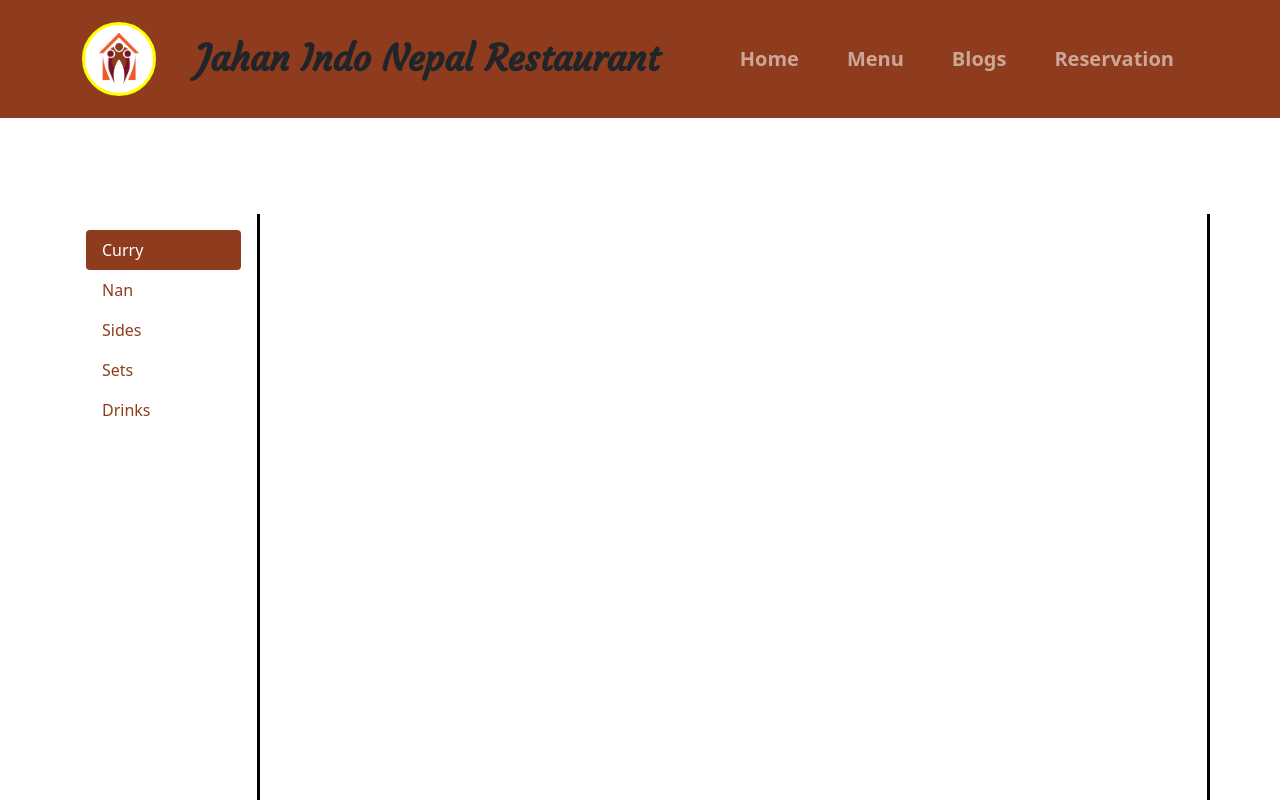
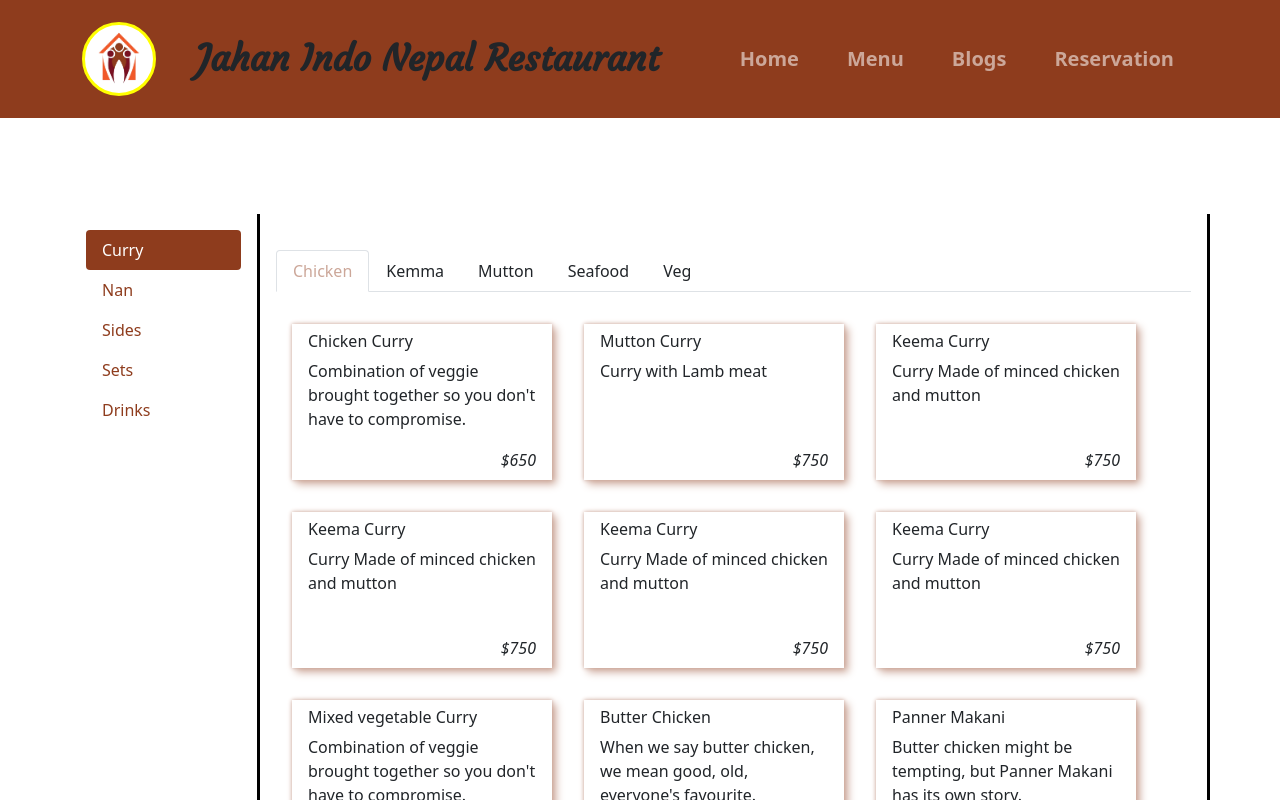
Before and after one commit to nibab-boo/jahan-react-express, a React (Create React App) app in the folder client/: page /menu in a window 1280 px wide. Both pictures are taken after a click on the tab "Curry". Shown: the top 800 px of the page. Built offline with nearby package versions, Linux system fonts and the light colour scheme.

Commit message:
curry and nan added

```diff
--- /dev/null
+++ b/client/src/components/Curry.js
@@ -0,0 +1,155 @@
+import React from 'react';
+import { Tabs, Tab } from 'react-bootstrap';
+
+// import cheeseNan from "./../../assets/images/cheese_nan.jpeg"
+
+
+const Curry = () => {
+  return (
+    <>
+      <Tabs defaultActiveKey="Chicken" id="menu-sub-tab" className="mb-3">
+        <Tab eventKey="Chicken" title="Chicken">
+          <div className="food-box">
+            <div className="food-card">
+              <div className="set-card">
+                <h4 className="food-name">Chicken Curry</h4>
+                <p className="food-info">Combination of veggie brought together so you don't have to compromise.</p>
+                <p className="food-info price">$650</p>
+              </div>
+            </div>
+            <div className="food-card">
+              <div className="set-card">
+                <h4 className="food-name">Mutton Curry</h4>
+                <p className="food-info">Curry with Lamb meat</p>
+                <p className="food-info price">$750</p>
+              </div>
+            </div>
+            <div className="food-card">
+              <div className="set-card">
+                <h4 className="food-name">Keema Curry</h4>
+                <p className="food-info">Curry Made of minced chicken and mutton</p>
+                <p className="food-info price">$750</p>
+              </div>
+            </div>
+            <div className="food-card">
+              <div className="set-card">
+                <h4 className="food-name">Keema Curry</h4>
+                <p className="food-info">Curry Made of minced chicken and mutton</p>
+                <p className="food-info price">$750</p>
+              </div>
+            </div>
+            <div className="food-card">
+              <div className="set-card">
+                <h4 className="food-name">Keema Curry</h4>
+                <p className="food-info">Curry Made of minced chicken and mutton</p>
+                <p className="food-info price">$750</p>
+              </div>
+            </div>
+            <div className="food-card">
+              <div className="set-card">
+                <h4 className="food-name">Keema Curry</h4>
+                <p className="food-info">Curry Made of minced chicken and mutton</p>
+                <p className="food-info price">$750</p>
+              </div>
+            </div>
+            <div className="food-card">
+              <div className="set-card">
+                <h4 className="food-name">Mixed vegetable Curry</h4>
+                <p className="food-info">Combination of veggie brought together so you don't have to compromise.</p>
+                <p className="food-info price">$750</p>
+              </div>
+            </div>
+            <div className="food-card">
+              <div className="set-card">
+                <h4 className="food-name">Butter Chicken</h4>
+                <p className="food-info">When we say butter chicken, we mean good, old, everyone's favourite.</p>
+                <p className="food-info price">$780</p>
+              </div>
+            </div>
+            <div className="food-card">
+              <div className="set-card">
+                <h4 className="food-name">Panner Makani</h4>
+                <p className="food-info">Butter chicken might be tempting, but Panner Makani has its own story.</p>
+                <p className="food-info price">$780</p>
+              </div>
+            </div>
+          </div>
+        </Tab>
+        <Tab eventKey="Kemma" title="Kemma">
+          <div className="food-box">
+            <div className="food-card">
+              <div className="set-card">
+                <h4 className="food-name">Chicken Curry</h4>
+                <p className="food-info">Typical chicken curry.</p>
+                <p className="food-info price">$650</p>
+              </div>
+            </div>
+            <div className="food-card">
+              <div className="set-card">
+                <h4 className="food-name">Mutton Curry</h4>
+                <p className="food-info">Curry with Lamb meat</p>
+                <p className="food-info price">$750</p>
+              </div>
+            </div>
+          </div>
+        </Tab>
+        <Tab eventKey="Mutton" title="Mutton">
+          <div className="food-box">
+            <div className="food-card">
+              <div className="set-card">
+                <h4 className="food-name">Chicken Curry</h4>
+                <p className="food-info">Typical chicken curry.</p>
+                <p className="food-info price">$650</p>
+              </div>
+            </div>
+            <div className="food-card">
+              <div className="set-card">
+                <h4 className="food-name">Mutton Curry</h4>
+                <p className="food-info">Curry with Lamb meat</p>
+                <p className="food-info price">$750</p>
+              </div>
+            </div>
+          </div>
+        </Tab>
+        <Tab eventKey="Seafood" title="Seafood">
+          <div className="food-box">
+            <div className="food-card">
+              <div className="set-card">
+                <h4 className="food-name">Chicken Curry</h4>
+                <p className="food-info">Typical chicken curry.</p>
+                <p className="food-info price">$650</p>
+              </div>
+            </div>
+            <div className="food-card">
+              <div className="set-card">
+                <h4 className="food-name">Mutton Curry</h4>
+                <p className="food-info">Curry with Lamb meat</p>
+                <p className="food-info price">$750</p>
+              </div>
+            </div>
+          </div>
+        </Tab>
+        <Tab eventKey="Veg" title="Veg">
+          <div className="food-box">
+            <div className="food-card">
+              <div className="set-card">
+                <h4 className="food-name">Chicken Curry</h4>
+                <p className="food-info">Typical chicken curry.</p>
+                <p className="food-info price">$650</p>
+              </div>
+            </div>
+            <div className="food-card">
+              <div className="set-card">
+                <h4 className="food-name">Mutton Curry</h4>
+                <p className="food-info">Curry with Lamb meat</p>
+                <p className="food-info price">$750</p>
+              </div>
+            </div>
+          </div>
+        </Tab>
+      </Tabs>
+    </>
+  );
+};
+
+export default Curry;
--- a/client/src/components/Menu.js
+++ b/client/src/components/Menu.js
@@ -3,8 +3,8 @@ import {Container, Nav, Col, Row, Tab} from 'react-bootstrap'
 
 
 // Importing components
-// import Curry from './Curry';
-// import Nan from './Nan';
+import Curry from './Curry';
+import Nan from './Nan';
 // import Drink from './Drink';
 // import Sides from './Sides';
 // import Sets from './Sets';
@@ -36,10 +36,10 @@ const Menu = () => {
           <Col className="menu-col menu-content" xs={12} sm={9} md={10}>
             <Tab.Content>
               <Tab.Pane eventKey="Curry">
-                {/* < Curry /> */}
+                < Curry />
               </Tab.Pane>
               <Tab.Pane eventKey="Nan">
-                {/* < Nan /> */}
+                < Nan />
               </Tab.Pane>
               <Tab.Pane eventKey="Sides">
                 {/* < Sides /> */}
--- /dev/null
+++ b/client/src/components/Nan.js
@@ -0,0 +1,37 @@
+import React from 'react';
+
+import cheeseNan from "./../assets/images/cheese_nan.jpeg"
+
+
+const Nan = () => {
+  return (
+    <div className='food-box'>
+      <div className="food-card">
+        <img src={cheeseNan} alt="cheese Nan" />
+        <div className="set-card">
+          <h4 className="food-name">Chicken Curry</h4>
+          <p className="food-info">Typical chicken curry.</p>
+          <p className="food-info price">$650</p>
+        </div>
+      </div>
+      <div className="food-card">
+        <img src={cheeseNan} alt="cheese Nan" />
+        <div className="set-card">
+          <h4 className="food-name">Chicken Curry</h4>
+          <p className="food-info">Typical chicken curry.</p>
+          <p className="food-info price">$650</p>
+        </div>
+      </div>
+      <div className="food-card">
+        <img src={cheeseNan} alt="cheese Nan" />
+        <div className="set-card">
+          <h4 className="food-name">Chicken Curry</h4>
+          <p className="food-info">Lorem, od doloremque nesciunt commodi numquam amet nihil. Typical chicken curry.</p>
+          <p className="food-info price">$650</p>
+        </div>
+      </div>
+    </div>
+  );
+};
+
+export default Nan;
```
